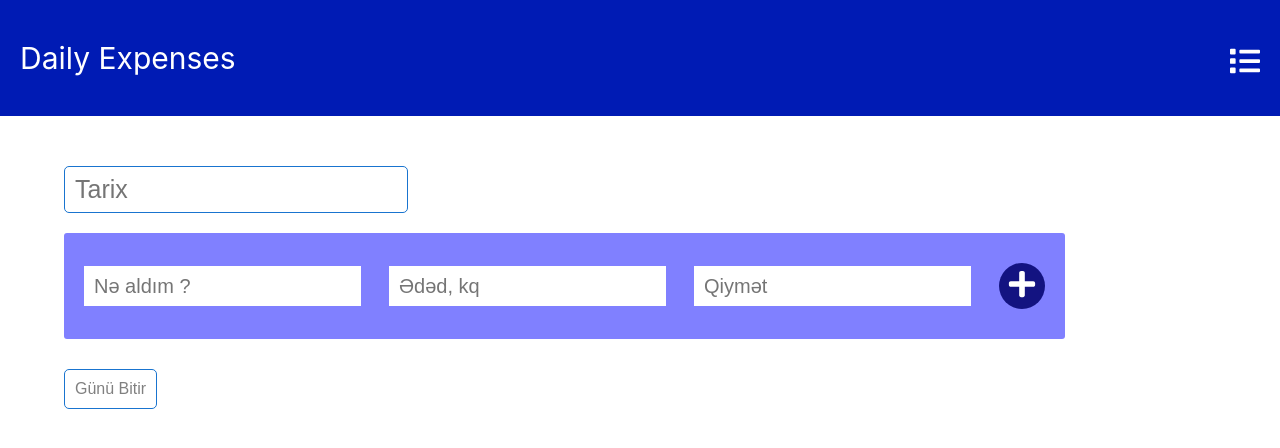
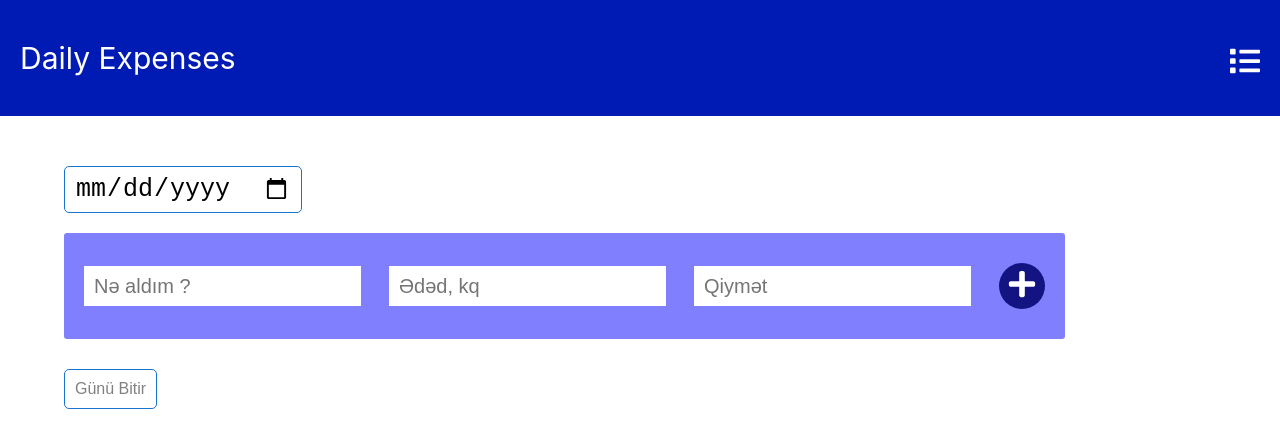
Before and after one commit to elturanshucai/daily-expenses, a React (Create React App) app: page / in a window 1280 px wide. Shown: the top 448 px of the page. Built offline with nearby package versions, Linux system fonts and the light colour scheme.

Commit message:
date type changed

```diff
--- a/src/components/List/List.js
+++ b/src/components/List/List.js
@@ -5,7 +5,7 @@ import { useSelector } from "react-redux";
 
 function List (){
     const stateList=useSelector(state=>state.datereducer.list)
-    const localList=JSON.parse(localStorage.getItem("list"))
+    const localList=JSON.parse(localStorage?.getItem("list"))
     return(
         <div className="list">
             {
--- a/src/components/Main/Main.js
+++ b/src/components/Main/Main.js
@@ -46,7 +46,7 @@ function Main(){
 
     return(
         <main>
-            <input placeholder='Tarix' defaultValue={date} className='date' name='date' onChange={dateChange} disabled={disableInput} required/>
+            <input placeholder='Tarix' type='date' defaultValue={date} className='date' name='date' onChange={dateChange} disabled={disableInput} required/>
             <div className='form'>
                 <div className='name'>
                     <input placeholder='Nə aldım ?' name='name' onChange={nameChange} required />
```
